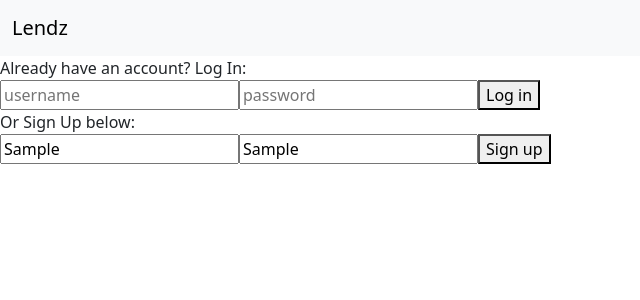
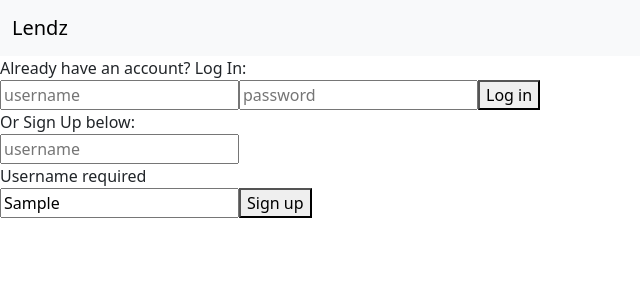
Before and after one commit to khamerling-potts/lendz, a React (Create React App) app in the folder client/: page / in a window 1280 px wide. Both pictures are taken after typing "Sample", "Sample" into the empty fields and a click on the button "Sign up". Shown: the top 300 px of the page, without its empty margins (0-640 px from the left). Built offline with nearby package versions, Linux system fonts and the light colour scheme; no server answers.

Commit message:
adding formik for login and signup

```diff
--- a/client/package.json
+++ b/client/package.json
@@ -11,7 +11,9 @@
     "react-dom": "^18.2.0",
     "react-router-dom": "^6.22.0",
     "react-scripts": "5.0.1",
-    "web-vitals": "^2.1.4"
+    "web-vitals": "^2.1.4",
+    "formik": "2.4.5",
+    "yup": "1.3.3"
   },
   "devDependencies": {
     "@babel/plugin-proposal-private-property-in-object": "^7.21.11"
--- a/client/src/components/LoginForm.js
+++ b/client/src/components/LoginForm.js
@@ -1,22 +1,50 @@
 import { useState, useEffect } from "react";
 import { useOutletContext } from "react-router-dom";
+import { useFormik } from "formik";
+import * as Yup from "yup";
 
 function LoginForm({ user, setUser }) {
-  const [username, setUsername] = useState("");
-  const [password, setPassword] = useState("");
+  //   const [username, setUsername] = useState("");
+  //   const [password, setPassword] = useState("");
   const [valid, setValid] = useState(true);
 
-  function handleSubmit(e) {
-    e.preventDefault();
+  //   function handleSubmit(e) {
+  //     e.preventDefault();
+  //     const configObj = {
+  //       method: "POST",
+  //       headers: {
+  //         "Content-Type": "application/json",
+  //       },
+  //       body: JSON.stringify({
+  //         username,
+  //         password,
+  //       }),
+  //     };
+  //     fetch("/login", configObj).then((r) => {
+  //       if (r.ok) {
+  //         r.json().then((user) => setUser(user));
+  //       } else {
+  //         r.json().then((err) => setValid(false));
+  //       }
+  //     });
+  //   }
+
+  const formik = useFormik({
+    initialValues: {
+      username: "",
+      password: "",
+    },
+    validationSchema: Yup.object({
+      username: Yup.string().required("Username required"),
+      password: Yup.string().required("Password required"),
+    }),
+    onSubmit: (values) => {
       const configObj = {
         method: "POST",
         headers: {
           "Content-Type": "application/json",
         },
-      body: JSON.stringify({
-        username,
-        password,
-      }),
+        body: JSON.stringify(values, null, 2),
       };
       fetch("/login", configObj).then((r) => {
         if (r.ok) {
@@ -25,7 +53,9 @@ function LoginForm({ user, setUser }) {
           r.json().then((err) => setValid(false));
         }
       });
-  }
+    },
+  });
+
   return (
     <div>
       <label htmlFor="loginForm" id="loginLabel">
@@ -38,21 +68,25 @@ function LoginForm({ user, setUser }) {
           Invalid username or password
         </label>
       )}
-      <form onSubmit={handleSubmit} id="loginForm">
+      <form onSubmit={formik.handleSubmit} id="loginForm">
         <input
           type="text"
-          value={username}
           id="username"
           placeholder="username"
-          onChange={(e) => setUsername(e.target.value)}
+          {...formik.getFieldProps("username")}
         ></input>
+        {formik.touched.username && formik.errors.username ? (
+          <div>{formik.errors.username}</div>
+        ) : null}
         <input
           type="text"
-          value={password}
           id="password"
           placeholder="password"
-          onChange={(e) => setPassword(e.target.value)}
+          {...formik.getFieldProps("password")}
         ></input>
+        {formik.touched.password && formik.errors.password ? (
+          <div>{formik.errors.password}</div>
+        ) : null}
         <button type="submit">Log in</button>
       </form>
     </div>
--- a/client/src/components/SignupForm.js
+++ b/client/src/components/SignupForm.js
@@ -1,21 +1,51 @@
 import { useState, useEffect } from "react";
-import { useOutletContext } from "react-router-dom";
+import { useFetcher, useOutletContext } from "react-router-dom";
+import { useFormik } from "formik";
+import * as Yup from "yup";
 
 function SignupForm({ user, setUser }) {
   const [username, setUsername] = useState("");
   const [password, setPassword] = useState("");
 
-  function handleSubmit(e) {
-    e.preventDefault();
+  //   function handleSubmit(e) {
+  //     e.preventDefault();
+  //     const configObj = {
+  //       method: "POST",
+  //       headers: {
+  //         "Content-Type": "application/json",
+  //       },
+  //       body: JSON.stringify({
+  //         username,
+  //         password,
+  //       }),
+  //     };
+  //     fetch("/signup", configObj).then((r) => {
+  //       if (r.ok) {
+  //         r.json().then((user) => setUser(user));
+  //       } else {
+  //         r.json().then((err) => console.log(err));
+  //       }
+  //     });
+  //   }
+
+  function handleChange(e) {}
+
+  const formik = useFormik({
+    initialValues: {
+      username: "",
+      password: "",
+    },
+    validationSchema: Yup.object({
+      username: Yup.string().required("Username required"),
+      password: Yup.string().required("Password required"),
+    }),
+    onSubmit: (values) => {
       const configObj = {
         method: "POST",
         headers: {
           "Content-Type": "application/json",
         },
-      body: JSON.stringify({
-        username,
-        password,
-      }),
+        body: JSON.stringify(values, null, 2),
       };
       fetch("/signup", configObj).then((r) => {
         if (r.ok) {
@@ -24,26 +54,32 @@ function SignupForm({ user, setUser }) {
           r.json().then((err) => console.log(err));
         }
       });
-  }
+    },
+  });
   return (
     <div>
       <label htmlFor="signupForm">Or Sign Up below:</label>
-
-      <form onSubmit={handleSubmit} id="signupForm">
+      <form onSubmit={formik.handleSubmit} id="signupForm">
         <input
           type="text"
-          value={username}
           id="username"
           placeholder="username"
-          onChange={(e) => setUsername(e.target.value)}
+          onChange={handleChange}
+          onBlur={formik.handleBlur}
+          value={formik.values.username}
         ></input>
+        {formik.touched.username && formik.errors.username ? (
+          <div>{formik.errors.username}</div>
+        ) : null}
         <input
           type="text"
-          value={password}
           id="password"
           placeholder="password"
-          onChange={(e) => setPassword(e.target.value)}
+          {...formik.getFieldProps("password")}
         ></input>
+        {formik.touched.password && formik.errors.password ? (
+          <div>{formik.errors.password}</div>
+        ) : null}
         <button type="submit">Sign up</button>
       </form>
     </div>
--- a/client/src/routes.js
+++ b/client/src/routes.js
@@ -2,7 +2,6 @@ import App from "./App";
 import Home from "./pages/Home";
 import YourClaims from "./pages/YourClaims";
 import YourListings from "./pages/YourListings";
-import Login from "./pages/Login";
 
 const routes = [
   {
```
Lines whose indentation alone changed are shown as unchanged.
